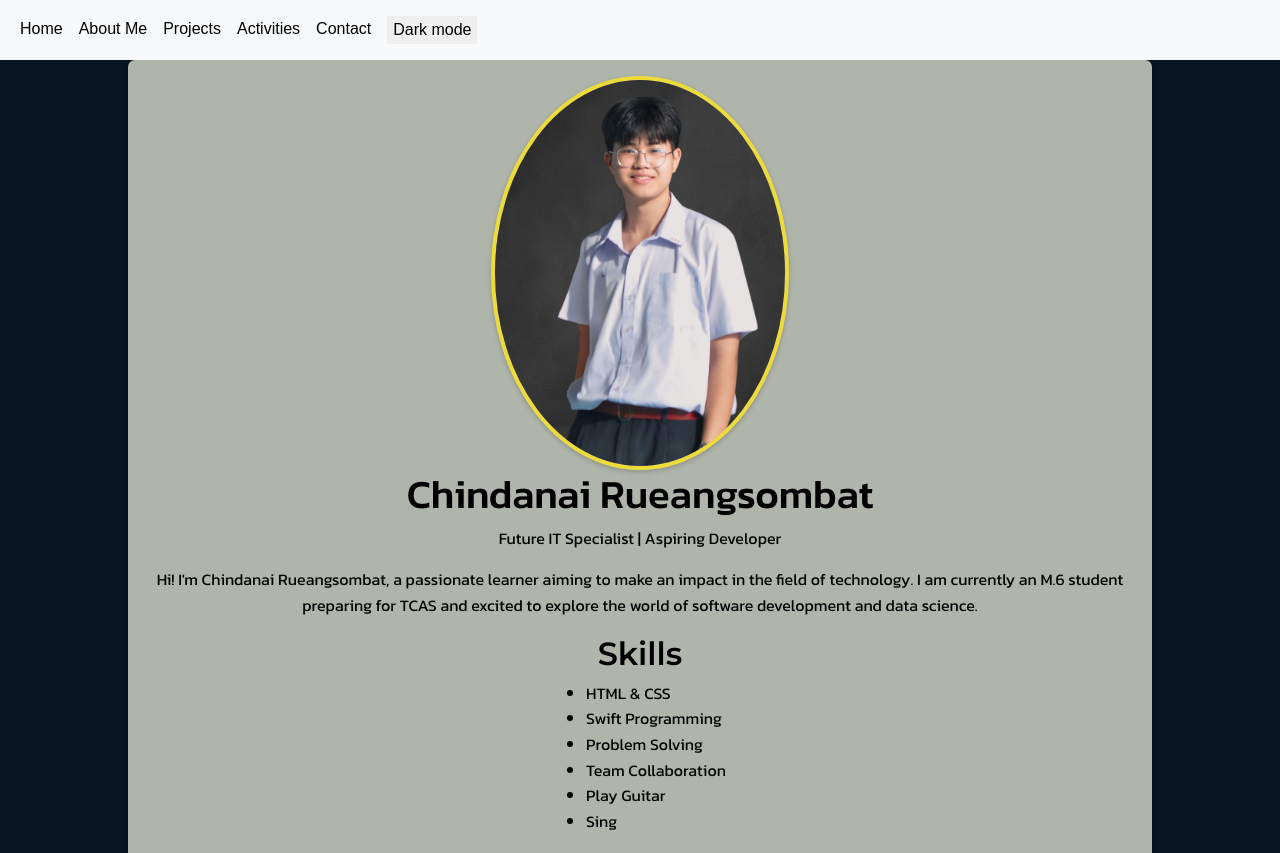
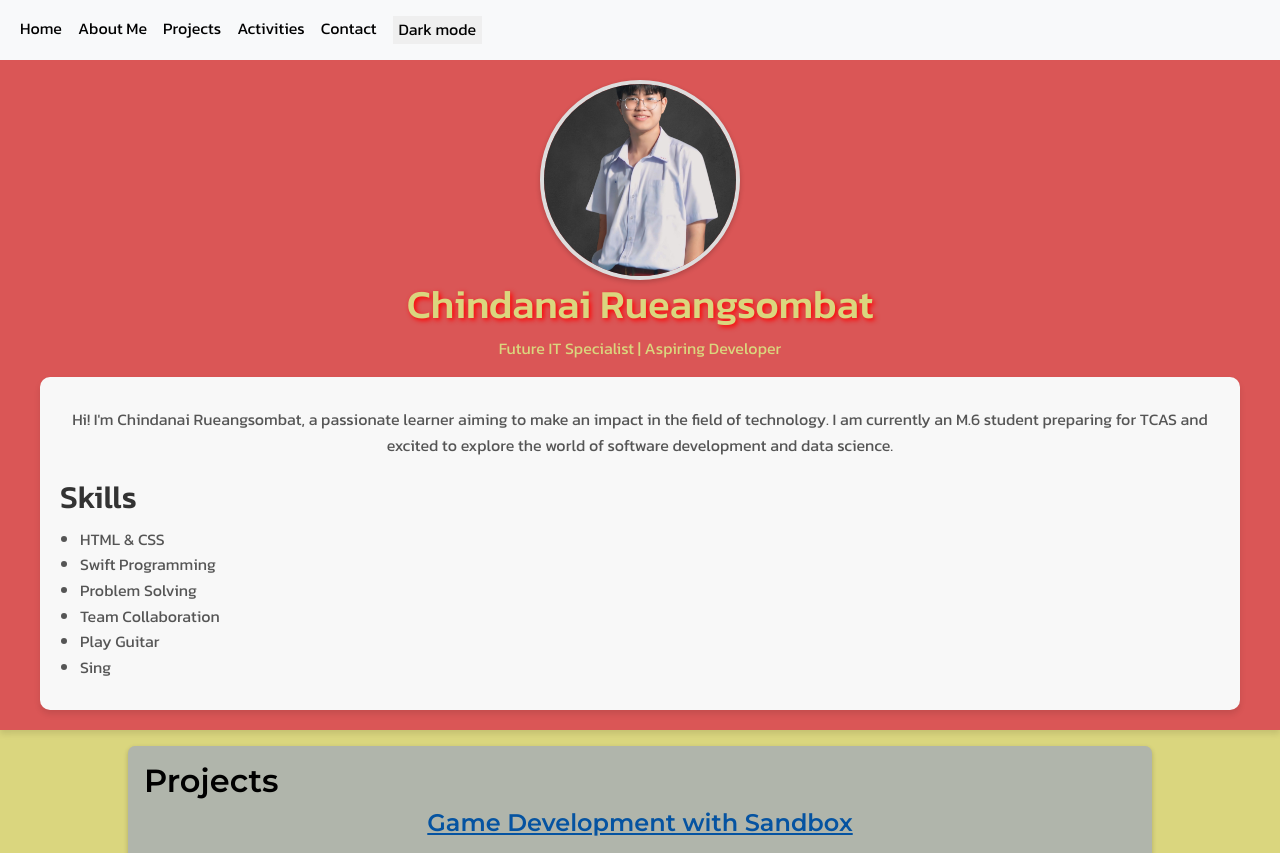
Before and after one commit to cdnau/personal-profile, a plain HTML site: page index.html in a window 1280 px wide. Shown: the top 853 px of the page. Drawn offline with nearby package versions, Linux system fonts and the light colour scheme; a web font is replaced by a local one.

Commit message:
new css and change class name
in intro section I've changed from container to First because It's overlapping to others section.

```diff
--- a/index.html
+++ b/index.html
@@ -44,7 +44,7 @@
             </div>
         </nav>
         <header>
-            <section id="about me" class="container">
+            <section id="about me" class="First">
                 <div class="intro">
                     <div>
                         <div class="Profile">
--- a/style.css
+++ b/style.css
@@ -3,12 +3,11 @@
 @import url('https://fonts.googleapis.com/css2?family=Kanit:ital,wght@0,100;0,200;0,300;0,400;0,500;0,600;0,700;0,800;0,900;1,100;1,200;1,300;1,400;1,500;1,600;1,700;1,800;1,900&family=Montserrat:wght@100..900&family=Playfair+Display:ital,wght@0,400..900;1,400..900&display=swap');
 
 :root {
-  --primary-color-light: #091522;
+  --primary-color-light: #da5656;
   --primary-color-dark: #212f48;
-  --background-light: #f4f4f4;
+  --background-light: #dad67e;
   --background-dark: #333;
-  --text-light: #000000;
-  --text-dark: #000000;
+  --text-dark: #2b2828;
 }
 
 @keyframes fadeIn {
@@ -21,7 +20,7 @@
 }
 
 body {
-  font-family: Arial, sans-serif;
+  font-family: "Kanit";
   margin: 0;
   padding: 0;
   line-height: 1.6;
@@ -42,6 +41,8 @@ body.dark-theme header {
 header {
   background: #0073e6;
   text-align: center;
+  padding: 20px;
+  box-shadow: 0px 4px 6px rgba(0, 0, 0, 0.1);
   background-color: var(--primary-color-light);
   color: var(--text-light);
 }
@@ -73,16 +74,64 @@ body.dark-theme header {
 .intro {
   display:grid;
   flex-wrap: nowrap;
+  color:#dad67e;
+}
+
+.intro h1 {
+  text-shadow: 2px 2px 5px red;
+}
+
+.First {
+  max-width: 1200px;
+  margin: 0 auto;
+  display: flex;
+  flex-direction: row;
+  justify-content: space-between;
+  align-items: flex-start;
+  gap: 20px;
+}
+
+
+.Profile {
+  flex: 1;
+  text-align: center;
+}
+
+.profile-img {
+  width: 200px;
+  height: 200px;
+  border-radius: 50%;
+  border: 4px solid #ddd;
+  object-fit: cover;
 }
 
 .textbox {
-  align-items: center;
-  justify-content: center;
-  display: flex;
-  flex-direction: column;
-  overflow-wrap: break-word;
+  flex: 2;
+  background-color: #f8f8f8;
+  padding: 20px;
+  border-radius: 10px;
+  box-shadow: 0px 4px 6px rgba(0, 0, 0, 0.1);
 }
 
+.textbox h2 {
+  margin-top: 20px;
+  color: #333;
+}
+
+.textbox p,
+.textbox ul {
+  margin: 10px 0;
+  line-height: 1.6;
+  color: #555;
+}
+
+.textbox ul {
+  padding-left: 20px;
+}
+
+.textbox ul li {
+  list-style-type: disc;
+}
 
 .skillbox {
   font-family: "Kanit";
@@ -158,6 +207,7 @@ body.dark-theme header {
   padding: 1em;
   background: #b0b5ab;
   margin-bottom: 1em;
+  margin-top: 1em;
   border-radius: 7px;
   box-shadow: 0 2px 5px rgba(0, 0, 0, 0.2);
   animation: fadeIn 0.5s ease-in-out;
```
